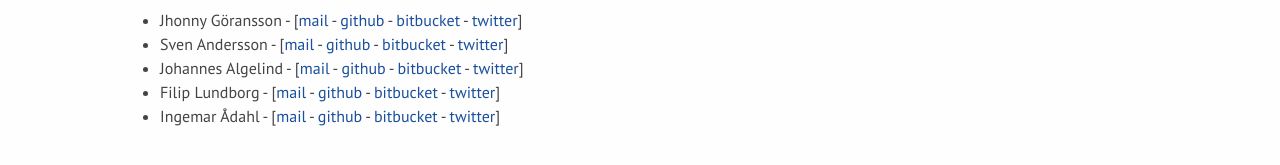
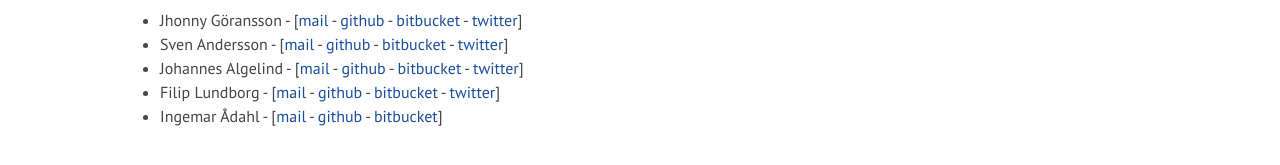
Before and after one commit to pxf/pxf.github.io, a Jekyll site: the page built from _posts/2012-06-08-About.md, in a window 1280 px wide. Shown: the part 297-462 px from the top of the page. Built offline with Jekyll 4.4.1, drawn with Linux system fonts in a browser that asks for light colours; Markdown is read by kramdown in place of the engine named in the settings.

Commit message:
This is not my jonte

```diff
--- a/_posts/2012-06-08-About.md
+++ b/_posts/2012-06-08-About.md
@@ -12,5 +12,5 @@
 * Jhonny Göransson - [<a href="mailto:jhonny@pixelfolders.se">mail</a> - <a href="https://github.com/Jhonnyg/">github</a> - <a href="https://bitbucket.org/jhonnygoransson/">bitbucket</a> - <a href="https://twitter.com/jhonnygoransson">twitter</a>]
 * Sven Andersson - [<a href="mailto:sven@pixelfolders.se">mail</a> - <a href="https://github.com/sweetfish/">github</a> - <a href="https://bitbucket.org/andsve/">bitbucket</a> - <a href="https://twitter.com/andsve">twitter</a>]
 * Johannes Algelind - [<a href="mailto:jonte@pixelfolders.se">mail</a> - <a href="https://github.com/jalgelind/">github</a> - <a href="https://bitbucket.org/jalgelind/">bitbucket</a> - <a href="https://twitter.com/jalgelind">twitter</a>]
-* Filip Lundborg - [<a href="mailto:jonte@pixelfolders.se">mail</a> - <a href="https://github.com/jalgelind/">github</a> - <a href="https://bitbucket.org/jalgelind/">bitbucket</a> - <a href="https://twitter.com/jalgelind">twitter</a>]
-* Ingemar Ådahl - [<a href="mailto:jonte@pixelfolders.se">mail</a> - <a href="https://github.com/jalgelind/">github</a> - <a href="https://bitbucket.org/jalgelind/">bitbucket</a> - <a href="https://twitter.com/jalgelind">twitter</a>]
+* Filip Lundborg - [<a href="mailto:filip@pixelfolders.se">mail</a> - <a href="https://github.com/jalgelind/">github</a> - <a href="https://bitbucket.org/jalgelind/">bitbucket</a> - <a href="https://twitter.com/jalgelind">twitter</a>]
+* Ingemar Ådahl - [<a href="mailto:ingemar@pixelfolders.se">mail</a> - <a href="https://github.com/ingemaradahl/">github</a> - <a href="https://bitbucket.org/adahl/">bitbucket</a>]
```
